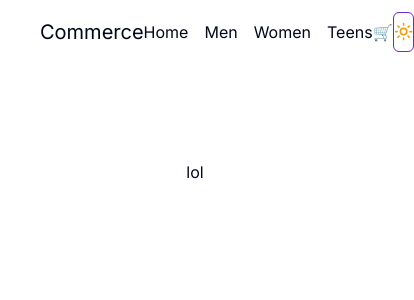
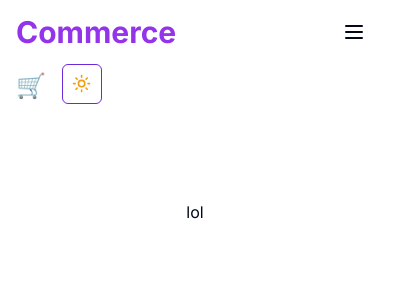
Before and after one commit to ajarek/next-14-ep-20-commerce, a Next.js app: page / in a window 390 px wide. Shown: the top 300 px of the page, 414 px wide, since content can reach past the window. Built offline with nearby package versions, Linux system fonts and the light colour scheme.

Commit message:
added responsiveness menu

```diff
--- a/components/Navbar.tsx
+++ b/components/Navbar.tsx
@@ -1,5 +1,9 @@
-import Link from "next/link"
-import { ModeToggle } from "./ui/toggle-mode"
+'use client'
+
+import Link from 'next/link'
+import { ModeToggle } from './ui/toggle-mode'
+import { Menu } from 'lucide-react'
+import { useState } from 'react'
 
 const links = [
   {
@@ -22,37 +26,53 @@ const links = [
     title: 'Teens',
     url: '/teens',
   },
-
 ]
 
 const Navbar = () => {
-
+  const [state, setState] = useState(false)
 
   return (
-    <div className='flex justify-between items-center px-10 h-16 '>
-      <Link
-        href='/'
-        className=''
+    <nav className=' w-full border-b-2   max-md:border-0'>
+      <div className='items-center px-4 max-w-screen-xl mx-auto md:flex md:px-8'>
+        <div className='flex items-center justify-between py-3 md:py-5 md:block'>
+          <Link href='/'>
+            <h1 className='text-3xl font-bold text-purple-600'>Commerce</h1>
+          </Link>
+          <div className='md:hidden'>
+            <button
+              className=' outline-none p-2 rounded-md focus:border-gray-400 focus:border'
+              onClick={() => setState(!state)}
             >
-        <h1 className='text-xl font-normal'>Commerce</h1>
-      </Link>
-      <div className='flex items-center text-center gap-4'>
+              <Menu />
+            </button>
+          </div>
+        </div>
+        <div
+          className={`flex-1 justify-self-center pb-3 mt-8 md:block md:pb-0 md:mt-0 ${
+            state ? 'flex' : 'hidden'
+          }`}
+        >
+          <ul className='justify-center items-center space-y-8 md:flex md:space-x-6 md:space-y-0'>
+            {links.map((item) => (
+              <li
+                key={item.id}
+                className='text-xl  hover:text-indigo-600'
+              >
+                <Link href={item.url}>{item.title}</Link>
+              </li>
+            ))}
 
-        {links.map((link) => (
-          <Link
-            key={link.id}
-            href={link.url}
-            className=''
-          >
-            {link.title}
-          </Link>
-        ))}
+          </ul>
 
 
         </div>
-      <Link href='/'>🛒</Link>
+        <div>
+          <Link href='/cart' className='mr-4 text-2xl'>🛒</Link>
           <ModeToggle />
         </div>
+      </div>
+
+    </nav>
   )
 }
 
```
Lines whose indentation alone changed are shown as unchanged.
